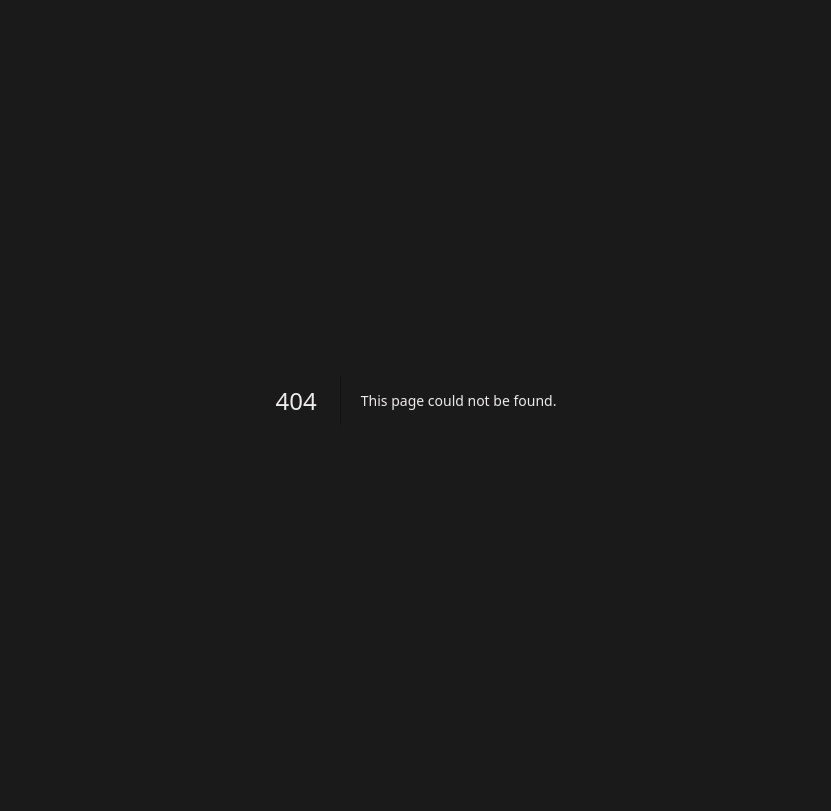
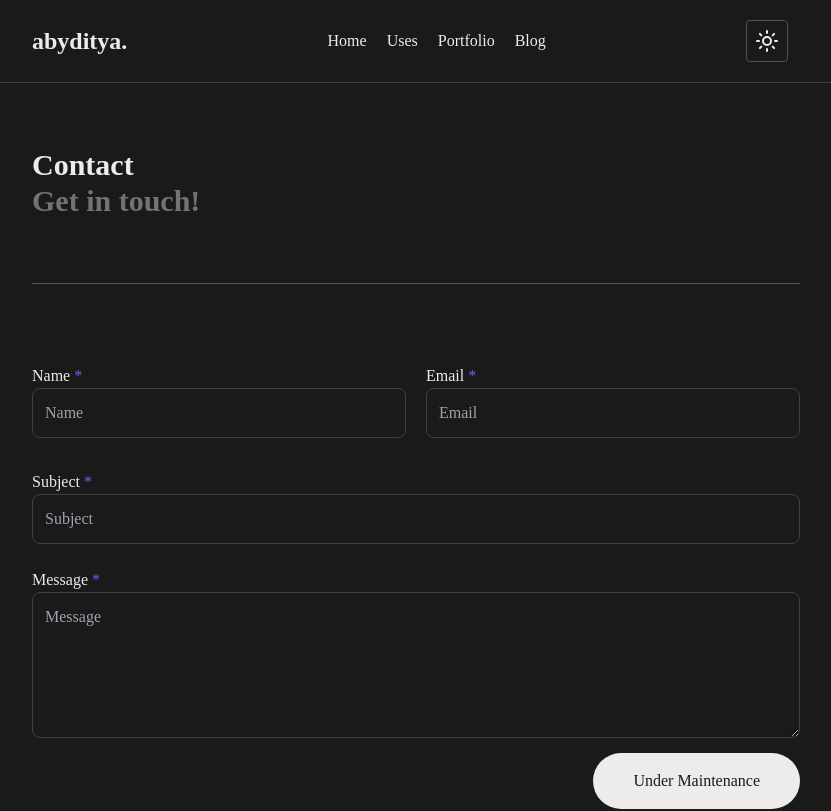
Before and after one commit to abydityadev/abydityadev.my.id, a Next.js app: page /contact in a window 1280 px wide. Before the commit this address had no page. Shown: the top 811 px of the page, without its empty margins (224-1055 px from the left). Built offline with nearby package versions, Linux system fonts and the light colour scheme; a web font is replaced by a local one.

Commit message:
🔨 Fix naming error

```diff
--- a/src/app/blog/page.tsx
+++ b/src/app/blog/page.tsx
@@ -13,7 +13,7 @@ export default function page() {
     return (
         <Canvas>
             <section className="my-16">
-                <Title Title={'Threads ' + `(${posts.length})`} Description={'Programming, Life etc'} />
+                <Title Title={'Blogs ' + `(${posts.length})`} Description={'Programming, Life etc'} />
                 <Divider />
                 <div className='grid grid-cols-1'>
                     {posts.map((post, idx) => {
--- /dev/null
+++ b/src/app/contact/components/Form.tsx
@@ -0,0 +1,8 @@
+export function Form({ placeholder, type, required }: { placeholder: string, type: string, required: boolean }) {
+    return (
+        <div className="py-4">
+            <p>{placeholder} {required && (<span className='text-indigo-500'>*</span>)}</p>
+            <input type={type} placeholder={placeholder} className='w-full p-3 bg-transparent border border-neutral-400 dark:border-neutral-700 rounded-lg outline-none focus:border-neutral-700 dark:focus:border-neutral-300' />
+        </div>
+    )
+}
--- /dev/null
+++ b/src/app/contact/page.tsx
@@ -0,0 +1,34 @@
+'use client'
+
+import Canvas from '@/components/Canvas'
+import Divider from '@/components/Divider'
+import Title from '@/components/Title'
+import React from 'react'
+import { Form } from './components/Form'
+
+export default function page() {
+
+
+    return (
+        <Canvas>
+            <section className="my-16">
+                <Title Title={'Contact'} Description={'Get in touch!'} />
+                <Divider />
+                <form action="" className='mt-5'>
+                    <div className="grid grid-cols-2 gap-5">
+                        <Form placeholder='Name' type='text' required />
+                        <Form placeholder='Email' type='email' required />
+                    </div>
+                    <Form placeholder='Subject' type='email' required />
+                    <div className="py-2">
+                        <p>Message <span className='text-indigo-500'>*</span></p>
+                        <textarea placeholder={"Message"} rows={5} className='w-full p-3 bg-transparent border border-neutral-400 dark:border-neutral-700 rounded-lg' />
+                    </div>
+                    <div className='flex justify-end'>
+                        <button className='bg-dark dark:bg-light text-light dark:text-dark px-10 py-4 rounded-full duration-300'>Under Maintenance</button>
+                    </div>
+                </form>
+            </section>
+        </Canvas>
+    )
+}
--- a/src/app/layout.tsx
+++ b/src/app/layout.tsx
@@ -25,7 +25,7 @@ export default function RootLayout({
 }) {
   return (
     <html lang="en">
-      <body className={"bg-light dark:bg-dark text-dark dark:text-light font-base duration-300"}>
+      <body className={"bg-light dark:bg-dark text-dark dark:text-light font-base duration-300 scroll-smooth"}>
         <Provider>
           {children}
           <Analytics />
--- a/src/app/page.tsx
+++ b/src/app/page.tsx
@@ -7,6 +7,7 @@ import { ExternalLink } from 'lucide-react'
 import Divider from '@/components/Divider'
 import Title from '@/components/Title'
 import { allPosts } from "contentlayer/generated";
+import { Form } from './contact/components/Form'
 
 export default function page() {
   const posts = allPosts.sort(
@@ -26,7 +27,7 @@ export default function page() {
         </p>
         <div className='flex gap-5 items-center'>
           <Link className='px-6 py-2 border border-neutral-950 hover:text-light dark:border-neutral-500 hover:bg-neutral-950 dark:hover:bg-neutral-50 dark:hover:text-dark duration-300' href={'/'}>Blog</Link>
-          <Link className='flex gap-2 items-center hover:underline' href={'/Contact'}>
+          <Link className='flex gap-2 items-center hover:underline' href={'#ontact'}>
             Contact <ExternalLink size={15} />
           </Link>
         </div>
@@ -67,7 +68,7 @@ export default function page() {
             return (
               <Link key={idx} href={post.url} className='flex justify-between py-3'>
                 <span>
-                  <h1 className='text-xl font-medium'>{post.title}!</h1>
+                  <h1 className='text-xl font-medium'>{post.title}</h1>
                   <p className='base font-medium text-neutral-500'>
                     {new Intl.DateTimeFormat("en-US", { dateStyle: 'long' }).format(new Date(post.date))}
                   </p>
--- a/src/app/uses/page.tsx
+++ b/src/app/uses/page.tsx
@@ -12,7 +12,7 @@ export default function page() {
             <section className="my-10 mt-14">
                 <div className='sm:grid grid-flow-col grid-cols-2'>
                     <div className='col-span-1'>
-                        <Title Title={'Gears'} Description={'Software, Setup etc.'} />
+                        <Title Title={'Uses'} Description={'Software, Setup etc.'} />
                     </div>
                     <p className='text-2xl text-neutral-500'>
                         Check out the list of hardware and software that I currently use professionally and personally.
```
